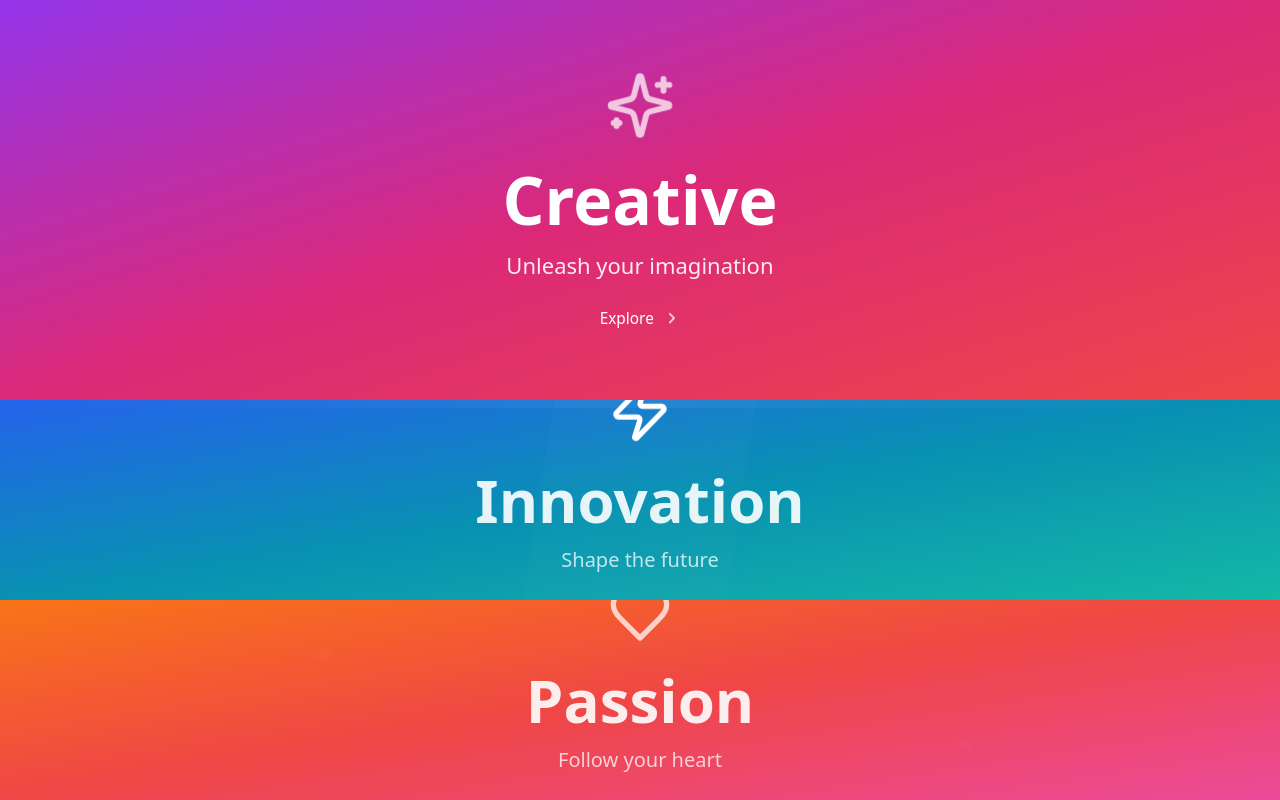
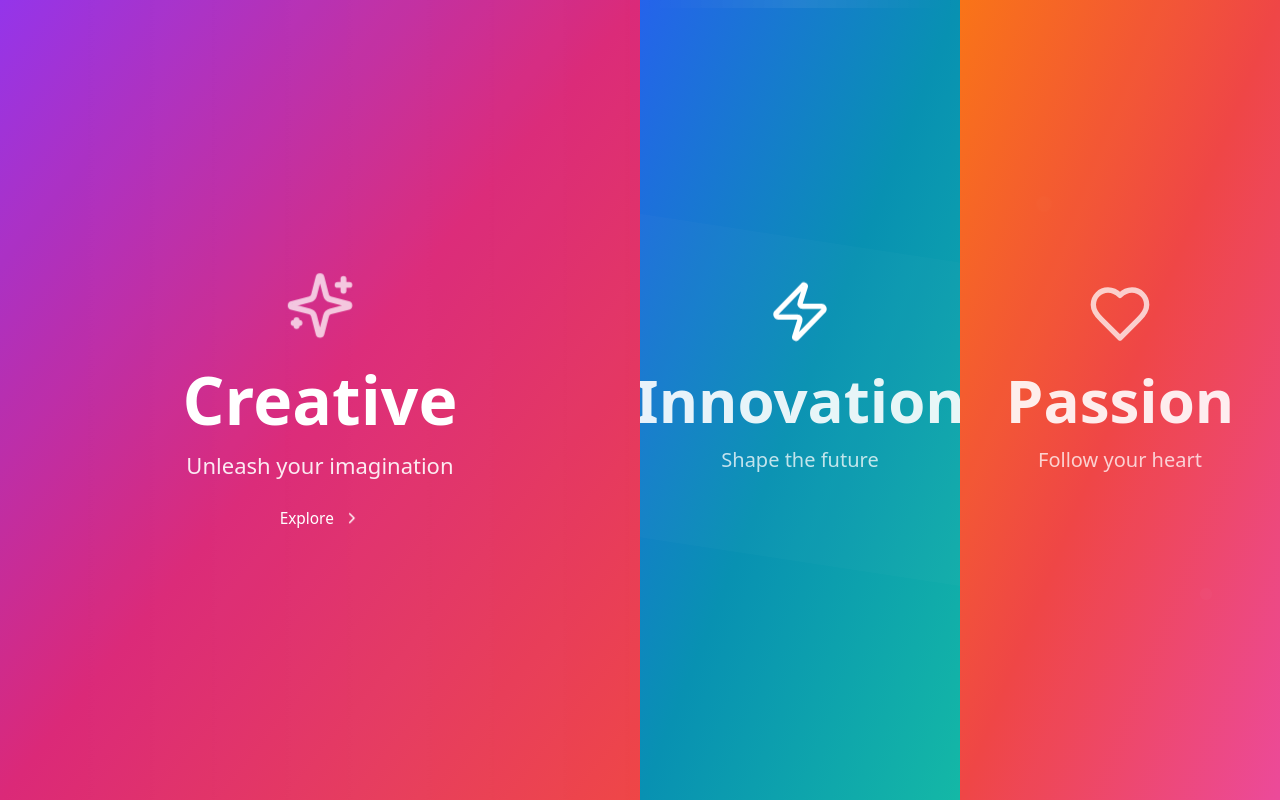
Before and after one commit to DMaddogs/DMaddogs.github.io, a React (Vite) app: page / in a window 1280 px wide. Built offline with nearby package versions, Linux system fonts and the light colour scheme.

Commit message:
Refactor: Display sections as columns
Change the layout of the sections to display as three columns instead of rows.

```diff
--- a/src/pages/Index.tsx
+++ b/src/pages/Index.tsx
@@ -4,7 +4,7 @@ import { ChevronRight, Sparkles, Zap, Heart } from 'lucide-react';
 
 const Index = () => {
   return (
-    <div className="h-screen w-full overflow-hidden flex flex-col">
+    <div className="h-screen w-full overflow-hidden flex flex-row">
       {/* Section 1 - Creative */}
       <div className="group flex-1 relative overflow-hidden transition-all duration-700 ease-out hover:flex-[2] bg-gradient-to-br from-purple-600 via-pink-600 to-red-500">
         {/* Animated Background Pattern */}
```
